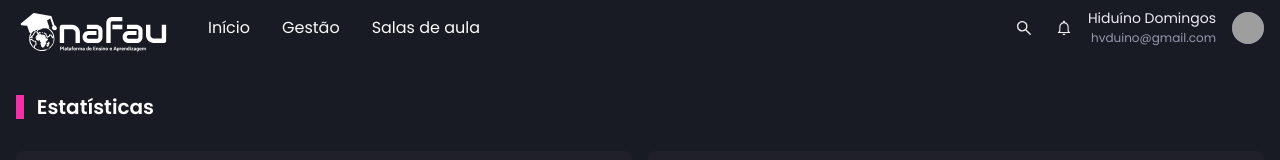
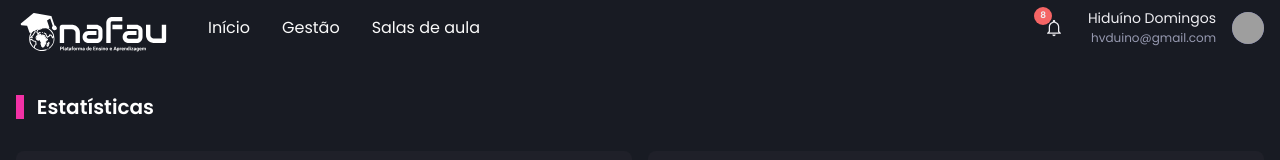
Before and after one commit to HVDgeek/nafau-web, a Next.js app: page / in a window 1280 px wide. Shown: the top 160 px of the page. Built offline with nearby package versions, Linux system fonts and the light colour scheme; grey boxes are pictures that could not be loaded.

Commit message:
Badge notifications

```diff
--- a/src/components/Menu/index.tsx
+++ b/src/components/Menu/index.tsx
@@ -1,6 +1,7 @@
 import NextLink from 'next/link'
 import {
   Flex,
+  Box,
   useBreakpointValue,
   HStack,
   useDisclosure
@@ -29,8 +30,8 @@ const Menu = () => {
   })
 
   const iconSize = useBreakpointValue({
-    base: 16,
-    md: 18
+    base: 18,
+    md: 20
   })
 
   return (
@@ -61,11 +62,25 @@ const Menu = () => {
         )}
       </HStack>
       <HStack>
-        <IconButton ariaLabel="Search on platform">
+        {/* <IconButton ariaLabel="Search on platform">
           <AiOutlineSearch size={iconSize} />
-        </IconButton>
+        </IconButton> */}
         <IconButton ariaLabel="Notifications">
-          <IoMdNotificationsOutline size={iconSize} />
+          <Box position="relative" mr={4}>
+            <IoMdNotificationsOutline size={iconSize} />
+            <Box
+              fontSize="xx-small"
+              position="absolute"
+              right={5}
+              bottom="65%"
+              backgroundColor="red.400"
+              p="2px 6px"
+              borderRadius="full"
+              transform="translateX(8px)"
+            >
+              8
+            </Box>
+          </Box>
         </IconButton>
         <ProfileHeader showProfileData={isDesktopVersion} />
       </HStack>
```
